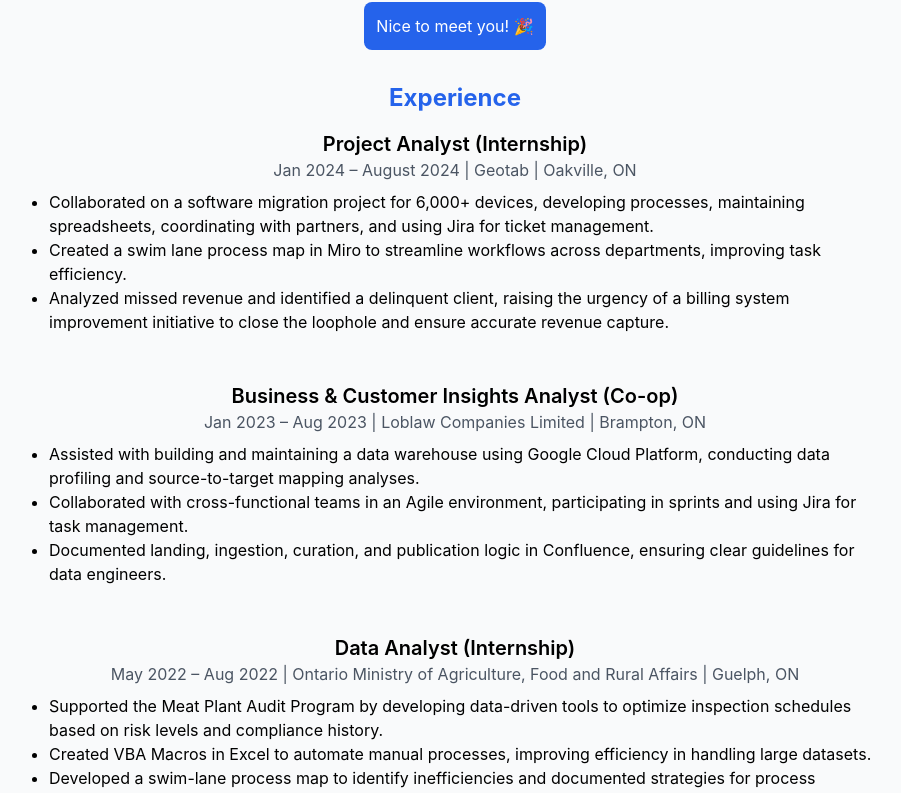
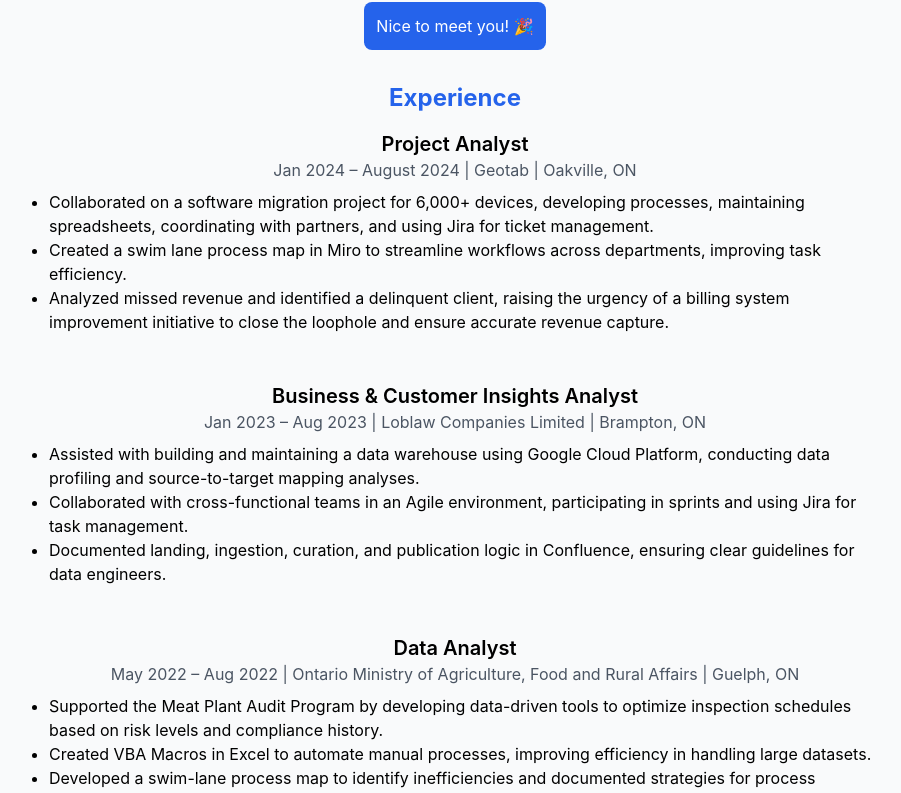
Before and after one commit to MarcelloDe/my-website, a Next.js app: page / in a window 1280 px wide. Shown: the part 466-1259 px from the top of the page, without its empty margins (185-1086 px from the left). Built offline with nearby package versions, Linux system fonts and the light colour scheme.

Commit message:
spelling changes

```diff
--- a/src/app/page.tsx
+++ b/src/app/page.tsx
@@ -79,9 +79,7 @@
             <div className="space-y-12">
               {/* Project Analyst */}
               <div>
-                <h3 className="text-xl font-semibold">
-                  Project Analyst (Internship)
-                </h3>
+                <h3 className="text-xl font-semibold">Project Analyst</h3>
                 <p className="text-gray-600">
                   Jan 2024 – August 2024 | Geotab | Oakville, ON
                 </p>
@@ -108,7 +106,7 @@
               {/* Business & Customer Insights Analyst */}
               <div>
                 <h3 className="text-xl font-semibold">
-                  Business & Customer Insights Analyst (Co-op)
+                  Business & Customer Insights Analyst
                 </h3>
                 <p className="text-gray-600">
                   Jan 2023 – Aug 2023 | Loblaw Companies Limited | Brampton, ON
@@ -134,9 +132,7 @@
 
               {/* Data Analyst */}
               <div>
-                <h3 className="text-xl font-semibold">
-                  Data Analyst (Internship)
-                </h3>
+                <h3 className="text-xl font-semibold">Data Analyst</h3>
                 <p className="text-gray-600">
                   May 2022 – Aug 2022 | Ontario Ministry of Agriculture, Food
                   and Rural Affairs | Guelph, ON
@@ -430,10 +426,10 @@
                 <li>Book Summaries</li>{" "}
               </strong>
               <ul className="list-disc pl-5 mt-2 text-left">
-                <li>Atomic Habits</li>
-                <li>Deep Work</li>
-                <li>How to Win Friends and Influence People</li>
-                <li>Thinking, Fast and Slow</li>
+                <li>Confident Data Skills</li>
+                <li>201 Knockout Answers To Tough Interview Questions</li>
+                <li>12 Rules Of Life</li>
+                <li>The First 20 Hours</li>
               </ul>
             </ul>
 
```
